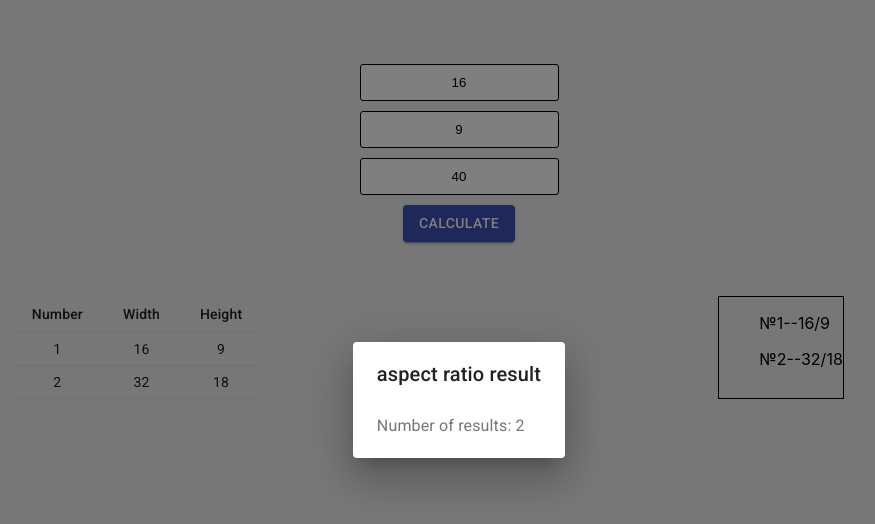
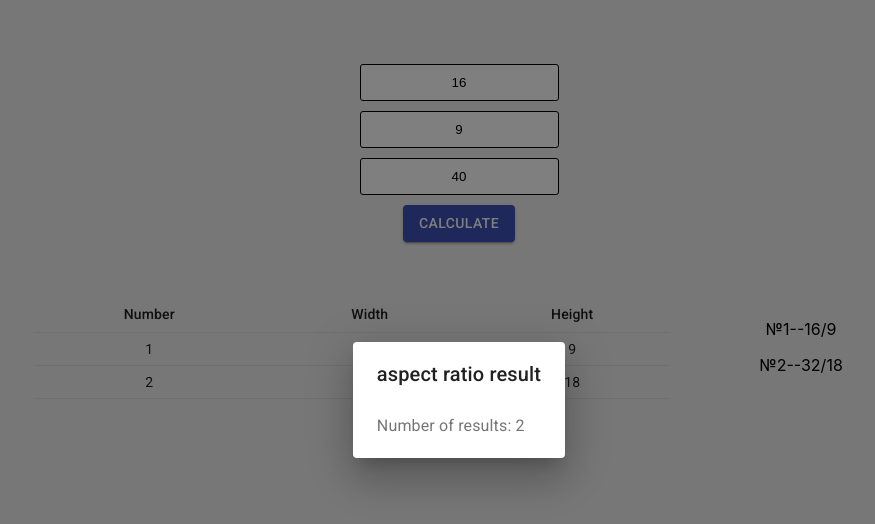
Before and after one commit to smozhevsky/aspect-ratio-calculate, a React (Create React App) app: page / in a window 1280 px wide. Both pictures are taken after a click on the button "CALCULATE". Shown: the top 524 px of the page, without its empty margins (181-1056 px from the left). Built offline with nearby package versions, Linux system fonts and the light colour scheme.

Commit message:
some changes in Grid's props

```diff
--- a/src/App.tsx
+++ b/src/App.tsx
@@ -36,14 +36,16 @@ function App() {
       {results.length > 0 && (
         <Grid
           container
+          direction="row"
           className={classes.container}
           spacing={1}
           justify="center"
+          alignItems="center"
         >
-          <Grid container item sm={12} md={6} justify="center">
+          <Grid item sm={12} md={6}>
             <OutputTable results={results} />
           </Grid>
-          <Grid container item sm={12} md={6} justify="center">
+          <Grid item sm={4} md={2}>
             <OutputList results={results} />
           </Grid>
         </Grid>
--- a/src/components/output/OutputList.tsx
+++ b/src/components/output/OutputList.tsx
@@ -4,9 +4,7 @@ import { makeStyles } from "@material-ui/core";
 const useStyles = makeStyles({
   listItems: {
     listStyleType: "none",
-  },
-  listStyle: {
-    border: "1px solid black",
+    textAlign: "center",
   },
 });
 
@@ -14,7 +12,7 @@ export const OutputList = (props: any) => {
   const classes = useStyles();
 
   return (
-    <div className={classes.listStyle}>
+    <div>
       {props.results.map((result: any, index: any) => (
         <ul className={classes.listItems}>
           <li>{`№${index + 1}--${result[0]}/${result[1]}`}</li>
--- a/src/components/output/OutputTable.tsx
+++ b/src/components/output/OutputTable.tsx
@@ -6,25 +6,31 @@ import TableCell from "@material-ui/core/TableCell";
 import TableHead from "@material-ui/core/TableHead";
 import TableRow from "@material-ui/core/TableRow";
 
-const useStyles = makeStyles({});
+// const useStyles = makeStyles({});
 
 export default function OutputTable(props: any) {
-  const classes = useStyles();
+  // const classes = useStyles();
 
   return (
     <div>
       <Table size="small" aria-label="a dense table">
         <TableHead>
           <TableRow>
-            <TableCell align="center">Number</TableCell>
-            <TableCell align="center">Width</TableCell>
-            <TableCell align="center">Height</TableCell>
+            <TableCell align="center" variant="head">
+              Number
+            </TableCell>
+            <TableCell align="center" variant="head">
+              Width
+            </TableCell>
+            <TableCell align="center" variant="head">
+              Height
+            </TableCell>
           </TableRow>
         </TableHead>
         <TableBody>
           {props.results.map((result: any, index: any) => (
             <TableRow key={result}>
-              <TableCell align="center" component="th" scope="row">
+              <TableCell align="center" variant="body">
                 {index + 1}
               </TableCell>
               <TableCell align="center">{result[0]}</TableCell>
```
